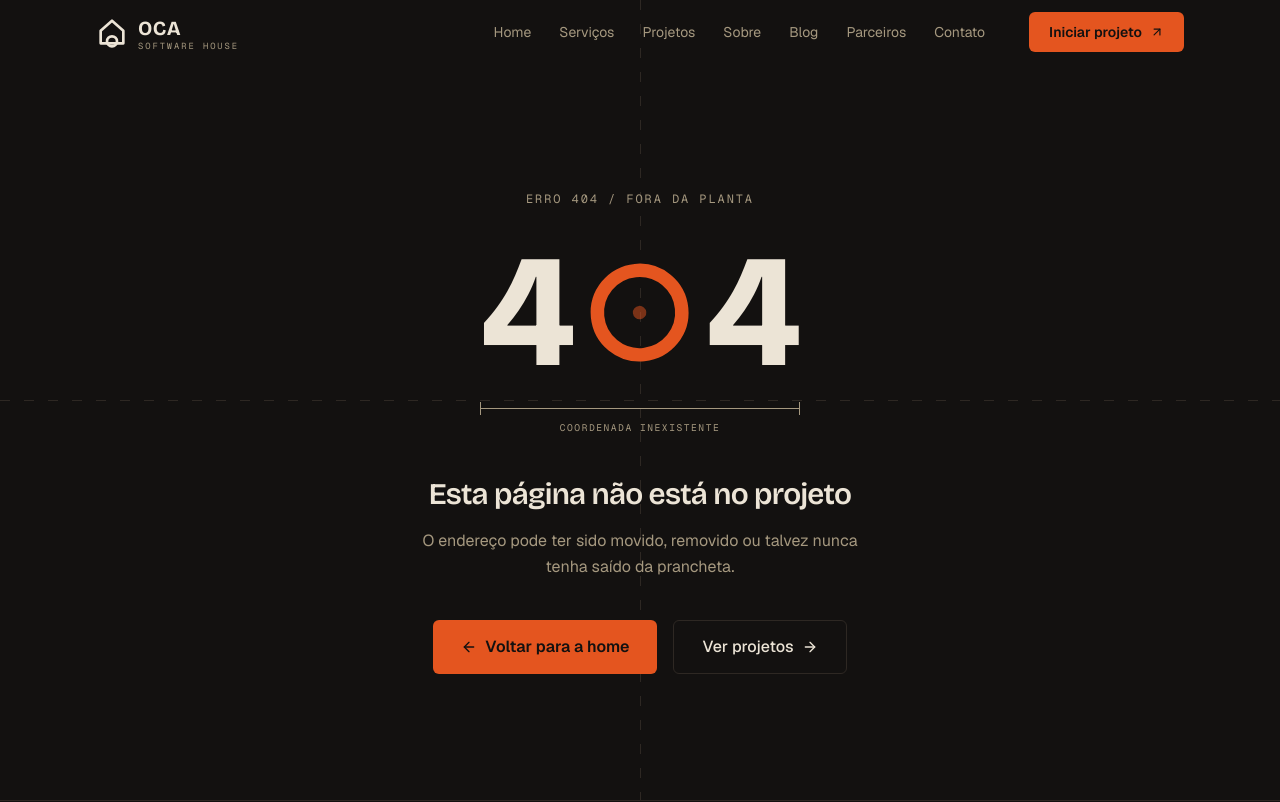
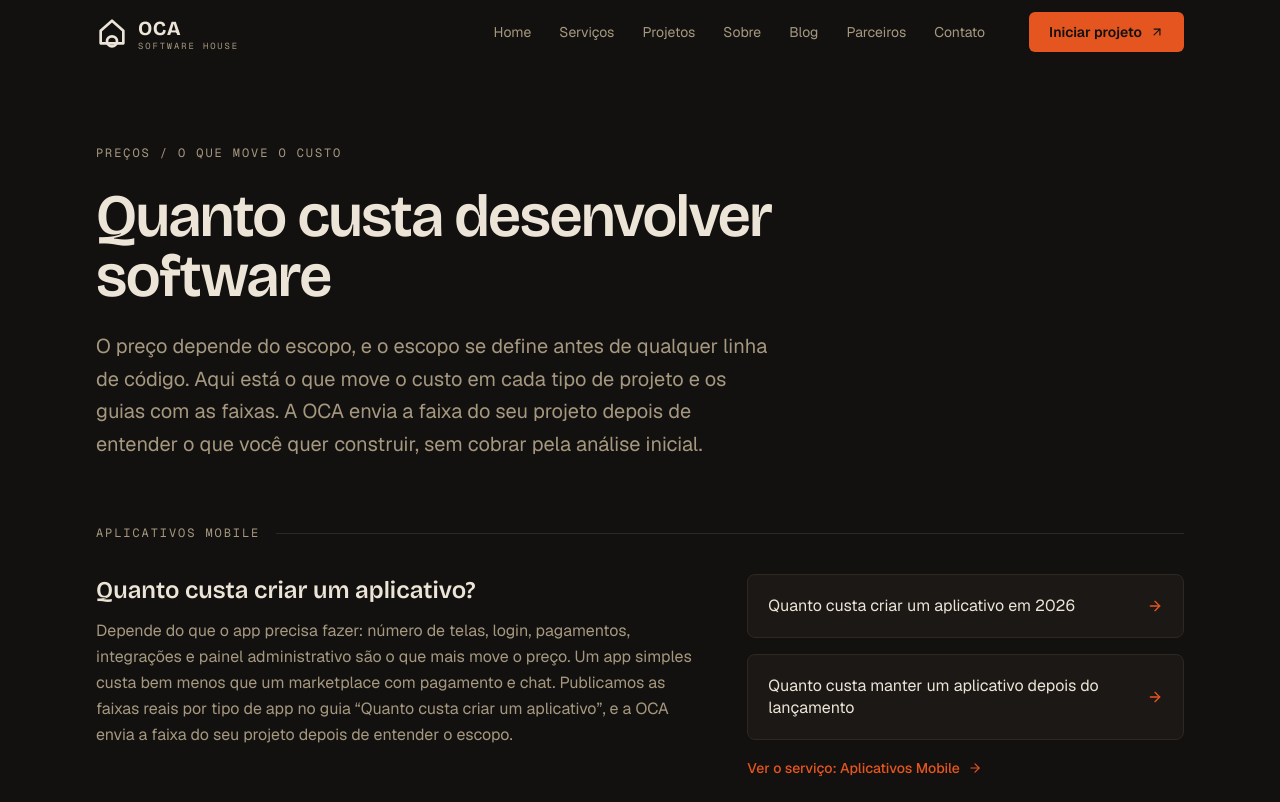
Before and after one commit to Luc2000/oca-portfolio, a Next.js app: page /precos in a window 1280 px wide. Before the commit this address had no page. Shown: the top 802 px of the page. Built offline with nearby package versions, Linux system fonts and the light colour scheme.

Commit message:
feat: add pricing hub built from published price answers and guides

```diff
--- /dev/null
+++ b/app/precos/page.tsx
@@ -0,0 +1,120 @@
+import Link from "next/link";
+import { FiArrowRight } from "react-icons/fi";
+import Reveal from "../components/Reveal";
+import ContactCTA from "../components/ContactCTA";
+import { services } from "../data/services";
+import { site } from "../data/site";
+import { pageMetadata } from "../lib/seo";
+
+export const metadata = pageMetadata({
+  title: "Quanto custa desenvolver software",
+  description:
+    "Quanto custa criar um aplicativo, um MVP, um sistema sob medida ou implementar IA: o que move o preço em cada tipo de projeto e os guias com as faixas.",
+  path: "/precos",
+});
+
+const isPriceTopic = (text: string) =>
+  text.toLowerCase().startsWith("quanto custa");
+
+// Built from the services data: the price answers and price guides already published
+const priceSections = services.map((service) => ({
+  service,
+  answers: service.faq.filter((item) => isPriceTopic(item.question)),
+  guides: service.guides.filter((guide) => isPriceTopic(guide.title)),
+}));
+
+const breadcrumbJsonLd = {
+  "@context": "https://schema.org",
+  "@type": "BreadcrumbList",
+  itemListElement: [
+    { "@type": "ListItem", position: 1, name: "Home", item: site.url },
+    {
+      "@type": "ListItem",
+      position: 2,
+      name: "Preços",
+      item: `${site.url}/precos`,
+    },
+  ],
+};
+
+export default function PricingPage() {
+  return (
+    <>
+      <script
+        type="application/ld+json"
+        dangerouslySetInnerHTML={{ __html: JSON.stringify(breadcrumbJsonLd) }}
+      />
+
+      <section className="pt-36 pb-16">
+        <div className="mx-auto max-w-6xl px-4 sm:px-6 lg:px-8">
+          <Reveal>
+            <p className="annotation mb-6">Preços / o que move o custo</p>
+            <h1 className="font-display max-w-3xl text-4xl font-semibold tracking-tight text-areia sm:text-6xl">
+              Quanto custa desenvolver software
+            </h1>
+            <p className="mt-6 max-w-2xl text-lg leading-relaxed text-palha sm:text-xl">
+              O preço depende do escopo, e o escopo se define antes de
+              qualquer linha de código. Aqui está o que move o custo em cada
+              tipo de projeto e os guias com as faixas. A OCA envia a faixa do
+              seu projeto depois de entender o que você quer construir, sem
+              cobrar pela análise inicial.
+            </p>
+          </Reveal>
+        </div>
+      </section>
+
+      <section className="pb-24">
+        <div className="mx-auto max-w-6xl space-y-16 px-4 sm:px-6 lg:px-8">
+          {priceSections.map(({ service, answers, guides }) => (
+            <Reveal key={service.slug}>
+              <div className="mb-8 flex items-center gap-4">
+                <h2 className="annotation shrink-0">{service.name}</h2>
+                <span aria-hidden="true" className="block h-px flex-1 bg-fresta" />
+              </div>
+
+              <div className="grid grid-cols-1 gap-10 lg:grid-cols-[1.4fr_1fr]">
+                <div className="space-y-8">
+                  {answers.map((item) => (
+                    <div key={item.question}>
+                      <h3 className="font-display text-2xl font-semibold text-areia">
+                        {item.question}
+                      </h3>
+                      <p className="mt-3 leading-relaxed text-palha">
+                        {item.answer}
+                      </p>
+                    </div>
+                  ))}
+                </div>
+
+                <ul className="space-y-4">
+                  {guides.map((guide) => (
+                    <li key={guide.slug}>
+                      <Link
+                        href={`/blog/${guide.slug}`}
+                        className="flex items-center justify-between gap-4 rounded-lg border border-fresta bg-carvao p-5 text-areia transition-colors hover:border-urucum"
+                      >
+                        <span className="leading-snug">{guide.title}</span>
+                        <FiArrowRight className="shrink-0 text-urucum" />
+                      </Link>
+                    </li>
+                  ))}
+                  <li>
+                    <Link
+                      href={`/servicos/${service.slug}`}
+                      className="inline-flex items-center gap-2 text-sm font-medium text-urucum transition-colors hover:text-urucum-claro"
+                    >
+                      Ver o serviço: {service.name}
+                      <FiArrowRight />
+                    </Link>
+                  </li>
+                </ul>
+              </div>
+            </Reveal>
+          ))}
+        </div>
+      </section>
+
+      <ContactCTA />
+    </>
+  );
+}
```
